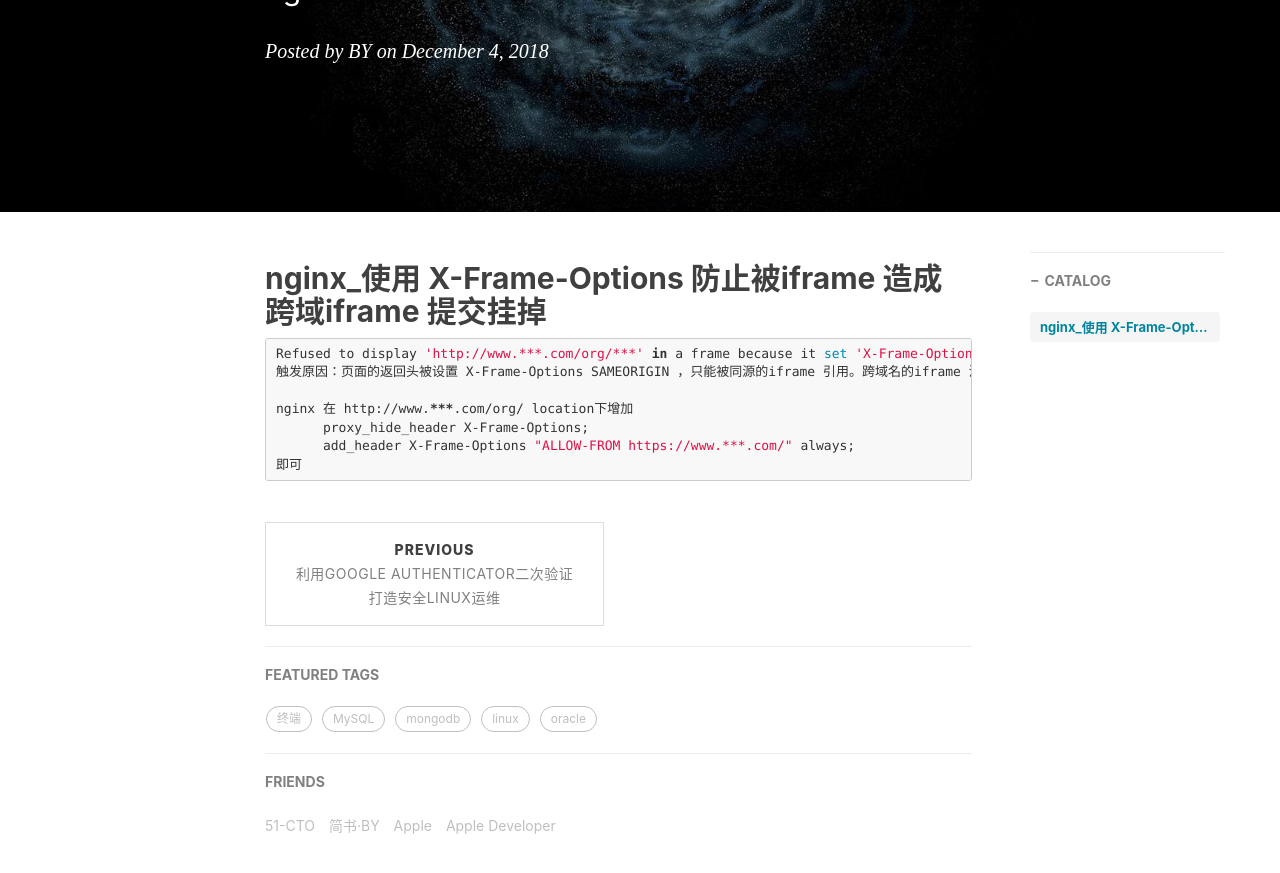
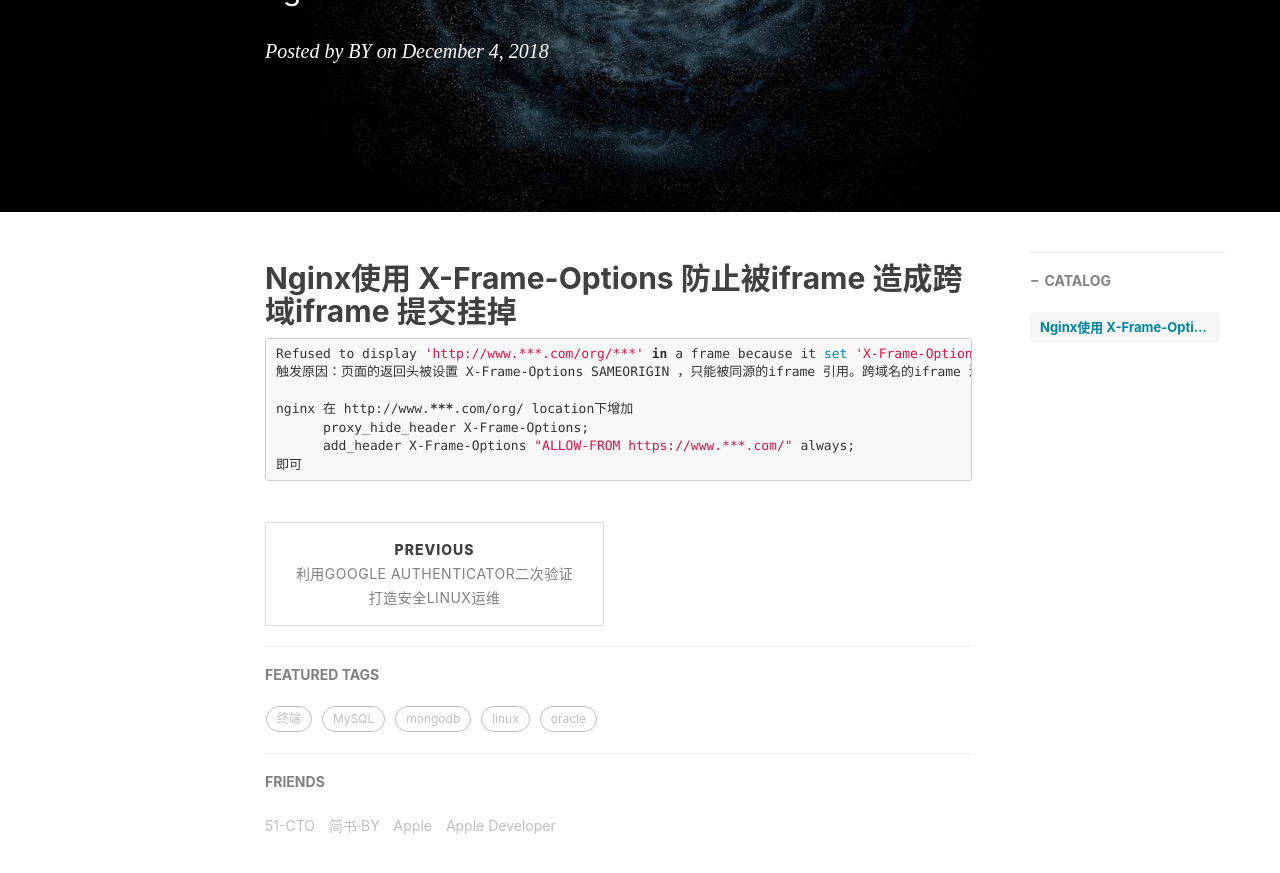
Before and after one commit to weiyanwei412/weiyanwei412.github.io, a Jekyll site: the page built from _posts/2018-12-04-Nginx使用 X-Frame-Options 防止被iframe 造成跨域iframe 提交挂掉.md, in a window 1280 px wide and 900 px high, scrolled down 432 px. Shown: the top 873 px of the window. Built offline with Jekyll 4.4.1, drawn with Linux system fonts in a browser that asks for light colours; nearby versions of some CDN libraries; comment, search, counter and statistics services are not loaded.

`````diff
--- a/_posts/2018-12-04-Nginx使用 X-Frame-Options 防止被iframe 造成跨域iframe 提交挂掉.md
+++ b/_posts/2018-12-04-Nginx使用 X-Frame-Options 防止被iframe 造成跨域iframe 提交挂掉.md
@@ -11,7 +11,7 @@ tags:
     - linux
 ---
 
-## nginx_使用 X-Frame-Options 防止被iframe 造成跨域iframe 提交挂掉
+## Nginx使用 X-Frame-Options 防止被iframe 造成跨域iframe 提交挂掉
 ````shell
 Refused to display 'http://www.***.com/org/***' in a frame because it set 'X-Frame-Options' to 'SAMEORIGIN'.
 触发原因：页面的返回头被设置 X-Frame-Options SAMEORIGIN ，只能被同源的iframe 引用。跨域名的iframe 没法显示了。
`````
